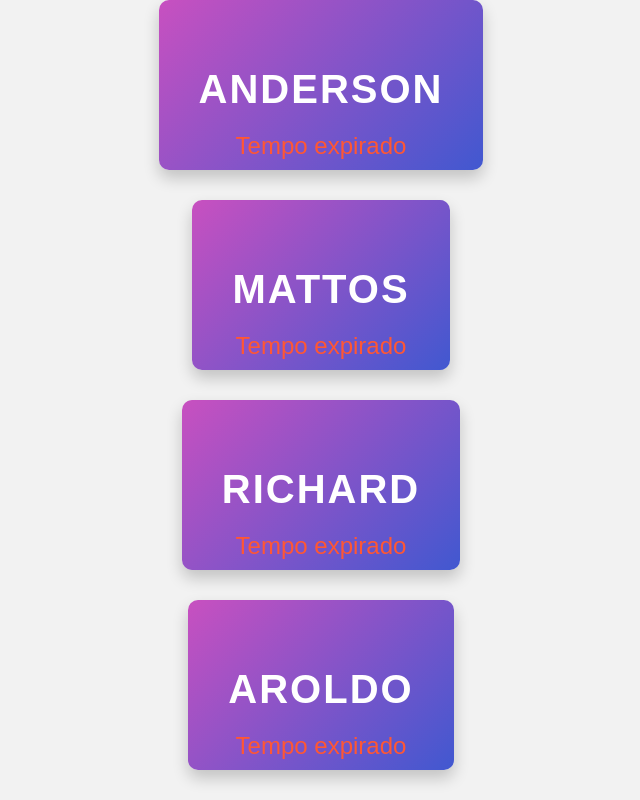
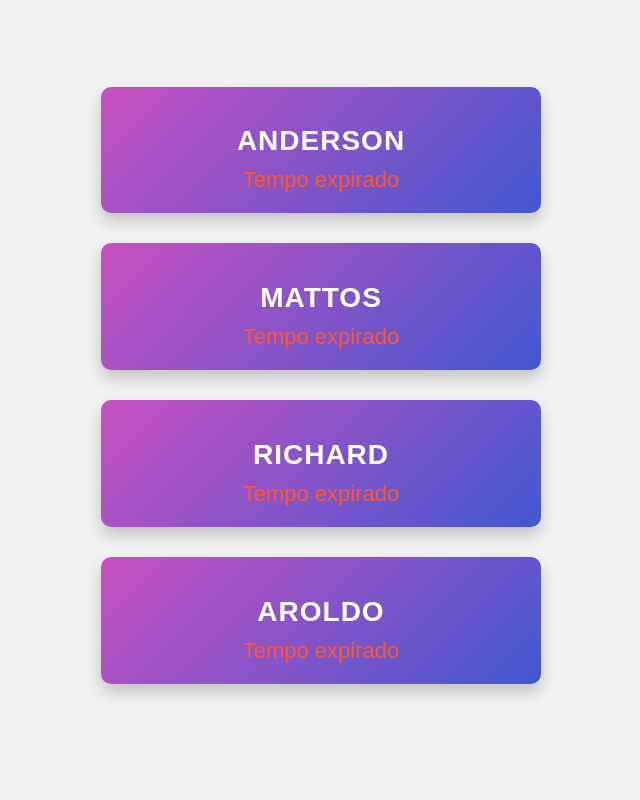
Before and after one commit to DevAnders0n/noisquevoa, a plain HTML site: page index.html in a window 1280 px wide. Shown: the whole page, without its empty margins (319-959 px from the left). Drawn offline with Linux system fonts and the light colour scheme.

Commit message:
Update index.html

```diff
--- a/index.html
+++ b/index.html
@@ -18,34 +18,43 @@
 
         .container {
             text-align: center;
+            padding: 20px;
+            margin-bottom: 30px;
+            width: 80%;
+            max-width: 400px;
             background: linear-gradient(135deg, #c850c0, #4158d0);
-            padding: 40px;
             border-radius: 10px;
             box-shadow: 0 8px 16px rgba(0, 0, 0, 0.2);
             position: relative;
             overflow: hidden;
-            margin-bottom: 30px;
         }
 
         h1 {
-            font-size: 40px;
-            margin-bottom: 20px;
+            font-size: 24px;
+            margin-bottom: 10px;
             color: #fff;
             text-transform: uppercase;
-            letter-spacing: 2px;
+            letter-spacing: 1px;
         }
 
         .temporizador {
-            font-size: 24px;
+            font-size: 18px;
             color: #ff5733;
             margin-top: 10px;
         }
 
-        canvas {
-            position: absolute;
-            top: 0;
-            left: 0;
-            z-index: -1;
+        @media screen and (min-width: 768px) {
+            .container {
+                width: 40%;
+            }
+
+            h1 {
+                font-size: 28px;
+            }
+
+            .temporizador {
+                font-size: 22px;
+            }
         }
     </style>
 </head>
```
